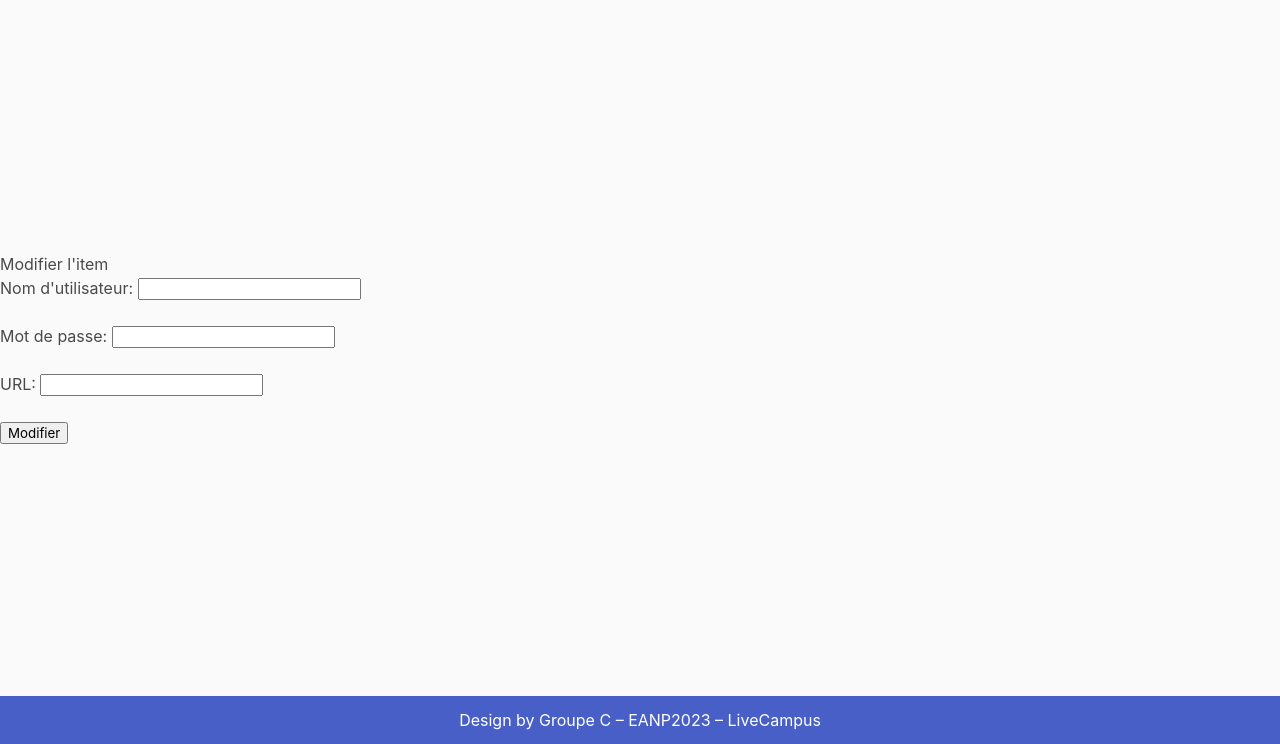
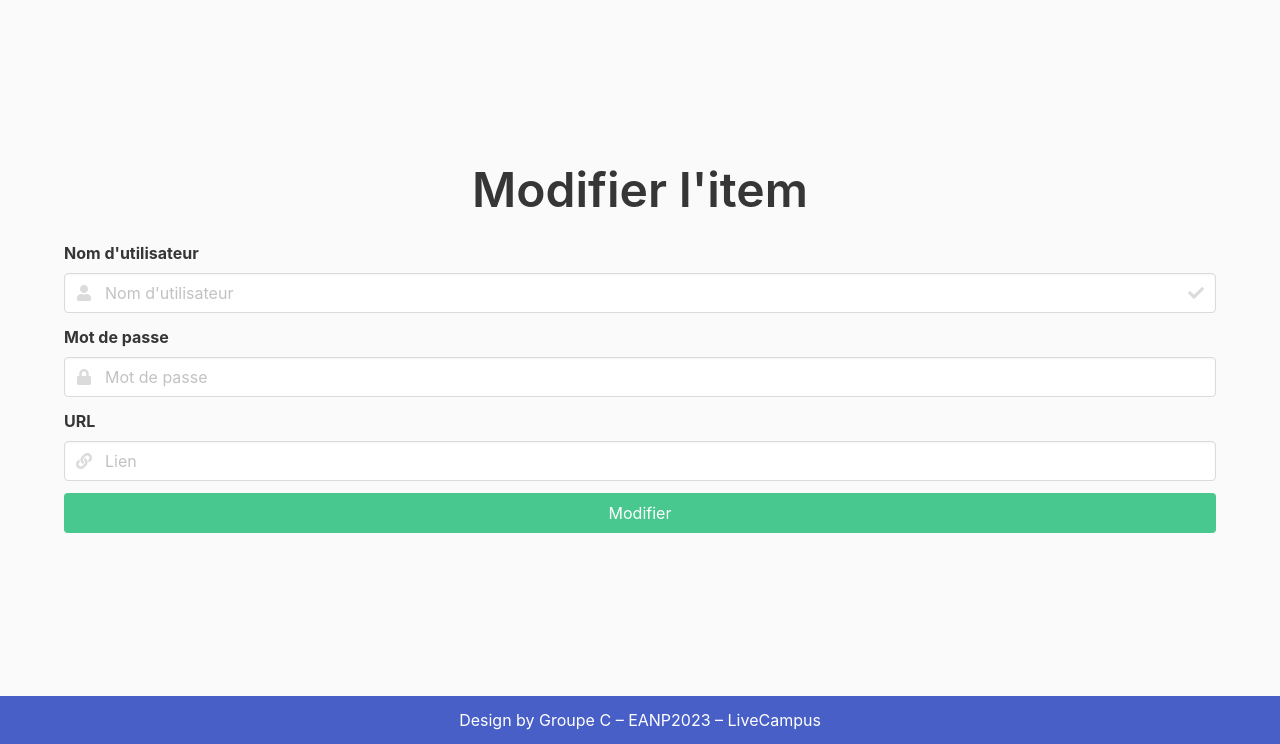
Before and after one commit to bonneauTanguy/python-projet-groupeC, a Django app: template src/projet_groupe_c/templates/edit_item.html in a window 1280 px wide. Shown: the part 56-800 px from the top of the page. Run offline with Django 4.2, Linux system fonts and the light colour scheme; the template is opened without the code that fills it: values that come from a table or form of the project are taken from there, others are empty; data comes from the database, SQL or seed files in the repository; some libraries are stand-ins or nearby versions.

Commit message:
Design Edit Item

```diff
--- a/src/projet_groupe_c/templates/edit_item.html
+++ b/src/projet_groupe_c/templates/edit_item.html
@@ -1,19 +1,56 @@
 {% extends 'index.html' %}
 
 {% block main_content %}
-    <h1>Modifier l'item</h1>
+<div class="container">
+    <h1 class="title is-1 has-text-centered">Modifier l'item</h1>
 
     <form method="post" action="{% url 'edit_item' item.id %}">
         {% csrf_token %}
-        <label for="username">Nom d'utilisateur:</label>
-        <input type="text" id="username" name="username" value="{{ item.username }}"><br><br>
 
-        <label for="password">Mot de passe:</label>
-        <input type="password" id="password" name="password" value="{{ item.password }}"><br><br>
+        <div class="field">
+            <label class="label" for="username">Nom d'utilisateur</label>
 
-        <label for="url">URL:</label>
-        <input type="text" id="url" name="url" value="{{ item.url }}"><br><br>
+            <div class="control has-icons-left has-icons-right">
+                <input class="input" type="text" id="username" name="username" value="{{ item.username }}" placeholder="Nom d'utilisateur">
 
-        <input type="submit" value="Modifier">
+                <span class="icon is-small is-left">
+                    <i class="fas fa-user"></i>
+                </span>
+
+                <span class="icon is-small is-right">
+                    <i class="fas fa-check"></i>
+                </span>
+            </div>
+        </div>
+
+        <div class="field">
+            <label class="label" for="password">Mot de passe</label>
+
+            <div class="control has-icons-left">
+                <input class="input" type="password" id="password" name="password" value="{{ item.password }}" placeholder="Mot de passe">
+
+                <span class="icon is-small is-left">
+                    <i class="fas fa-lock"></i>
+                </span>
+            </div>
+        </div>
+
+        <div class="field">
+            <label class="label" for="url">URL</label>
+
+            <div class="control has-icons-left">
+                <input class="input" type="text" id="url" name="url" value="{{ item.url }}" placeholder="Lien">
+
+                <span class="icon is-small is-left">
+                    <i class="fas fa-link"></i>
+                </span>
+            </div>
+        </div>
+
+        <div class="field">
+            <button class="button is-fullwidth is-success is-centered" type="submit">
+                <span>Modifier</span>
+            </button>
+        </div>
     </form>
 {% endblock %}
```
